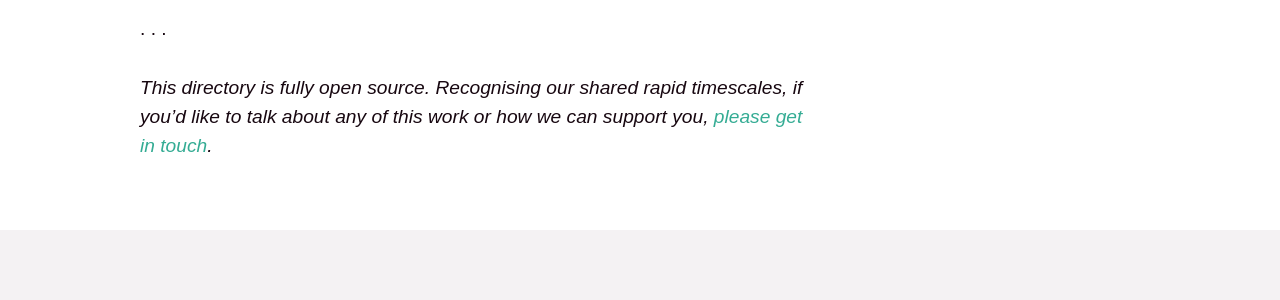
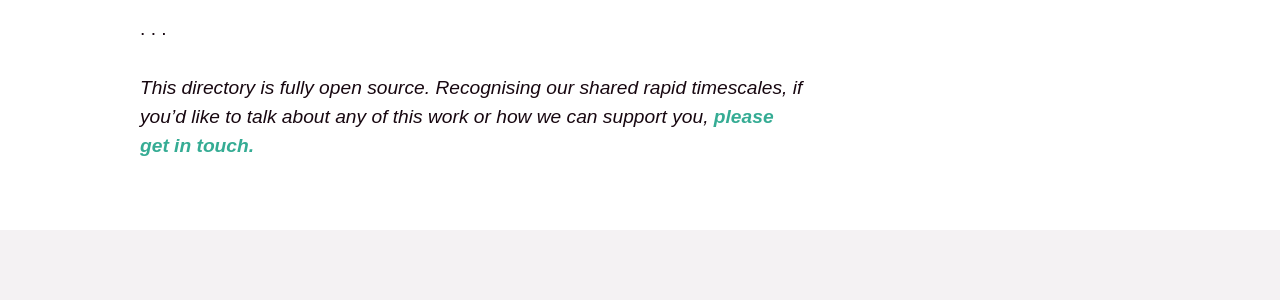
Before and after one commit to wearefuturegov/london-coronavirus-response-microsite, a Jekyll site: the page built from _posts/2020-03-26-localgov-directory-for-coronavirus-support.markdown, in a window 1280 px wide and 900 px high, scrolled down 2371 px. Shown: the part 154-454 px from the top of the window. Built offline with Jekyll 4.4.1, drawn with Linux system fonts in a browser that asks for light colours; some web fonts are replaced; part of the change alters nothing that is shown.

```diff
--- a/_posts/2020-03-26-localgov-directory-for-coronavirus-support.markdown
+++ b/_posts/2020-03-26-localgov-directory-for-coronavirus-support.markdown
@@ -39,4 +39,4 @@ Taking a mission approach to set up a basis for collective action, we’re askin
 
 . . .
 
-*This directory is fully open source. Recognising our shared rapid timescales, if you’d like to talk about any of this work or how we can support you, [please get in touch](mailto:hello@wearefuturegov.com).*
+*This directory is fully open source. Recognising our shared rapid timescales, if you’d like to talk about any of this work or how we can support you, **<a href="mailto:hello@wearefuturegov.com" onclick="gtag('event', 'Click', { 'event_category': 'Email' });">please get in touch.</a>***
```
